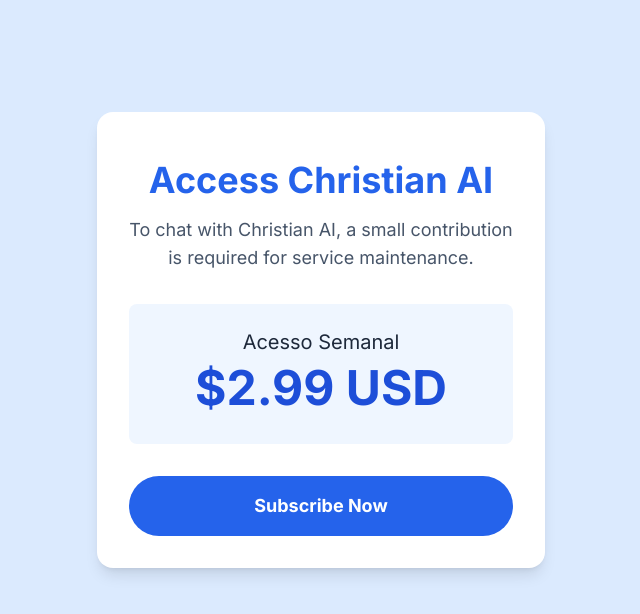
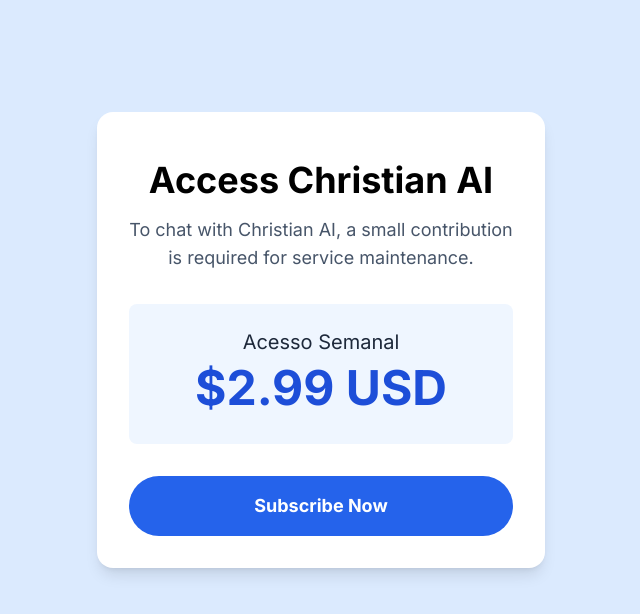
Before and after one commit to Tedesqui/christian, a website: page index.html in a window 1280 px wide. Shown: the whole page, without its empty margins (319-959 px from the left). Drawn offline with nearby package versions, Linux system fonts and the light colour scheme.

Commit message:
Update index.html

```diff
--- a/index.html
+++ b/index.html
@@ -37,7 +37,7 @@
 
     <div id="payment-view" class="text-center p-8 max-w-md w-full bg-white rounded-2xl shadow-lg" style="transform: translateY(-60px);">
         <div id="initial-payment-content">
-            <h1 class="text-4xl font-bold mb-4 text-blue-600 pt-4" data-key="payment_title">Acesso à IA Cristã</h1>
+            <h1 class="text-4xl font-bold mb-4 text-black pt-4" data-key="payment_title">Acesso à IA Cristã</h1>
             <p class="text-lg text-slate-600 mb-8" data-key="payment_description">Para conversar com a IA Cristã, é necessária uma pequena contribuição para a manutenção do serviço.</p>
             <div class="bg-blue-50 p-6 rounded-lg mb-8">
                 <p class="text-xl">Acesso Semanal</p>
```
